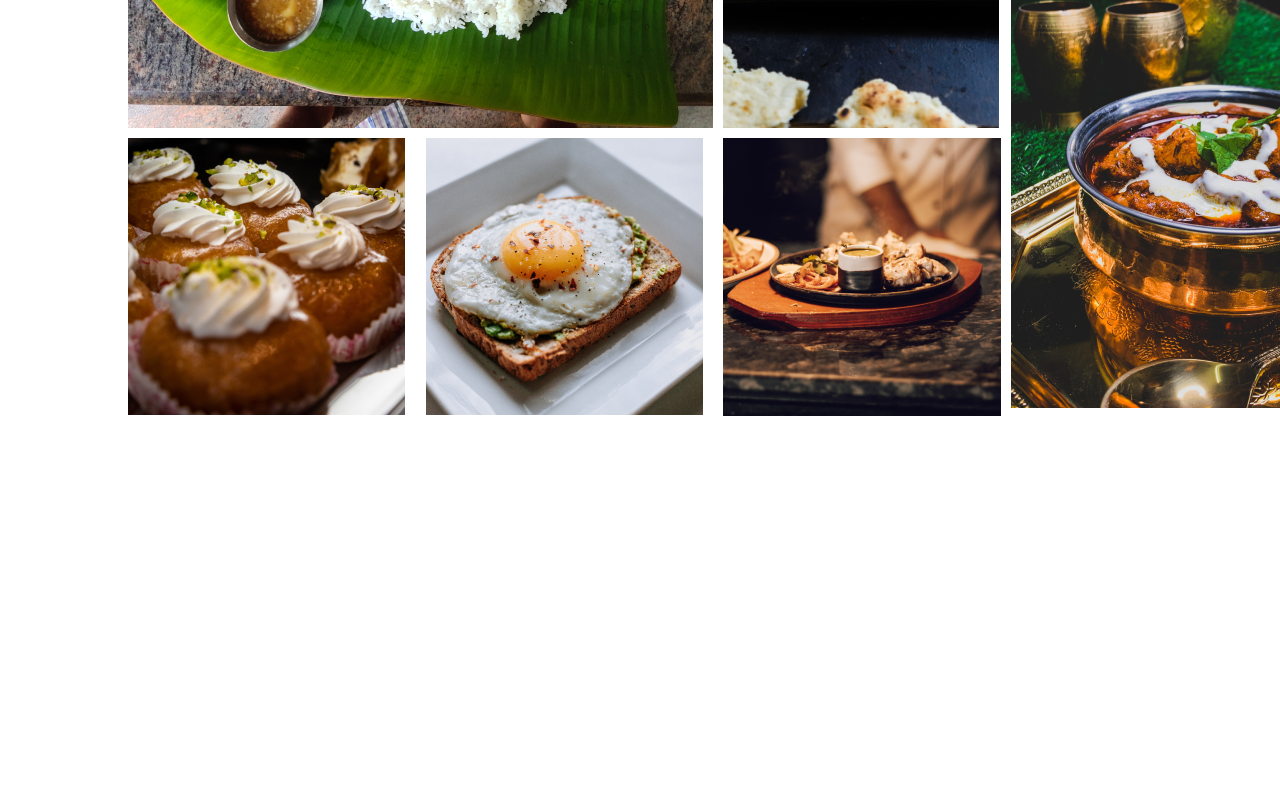
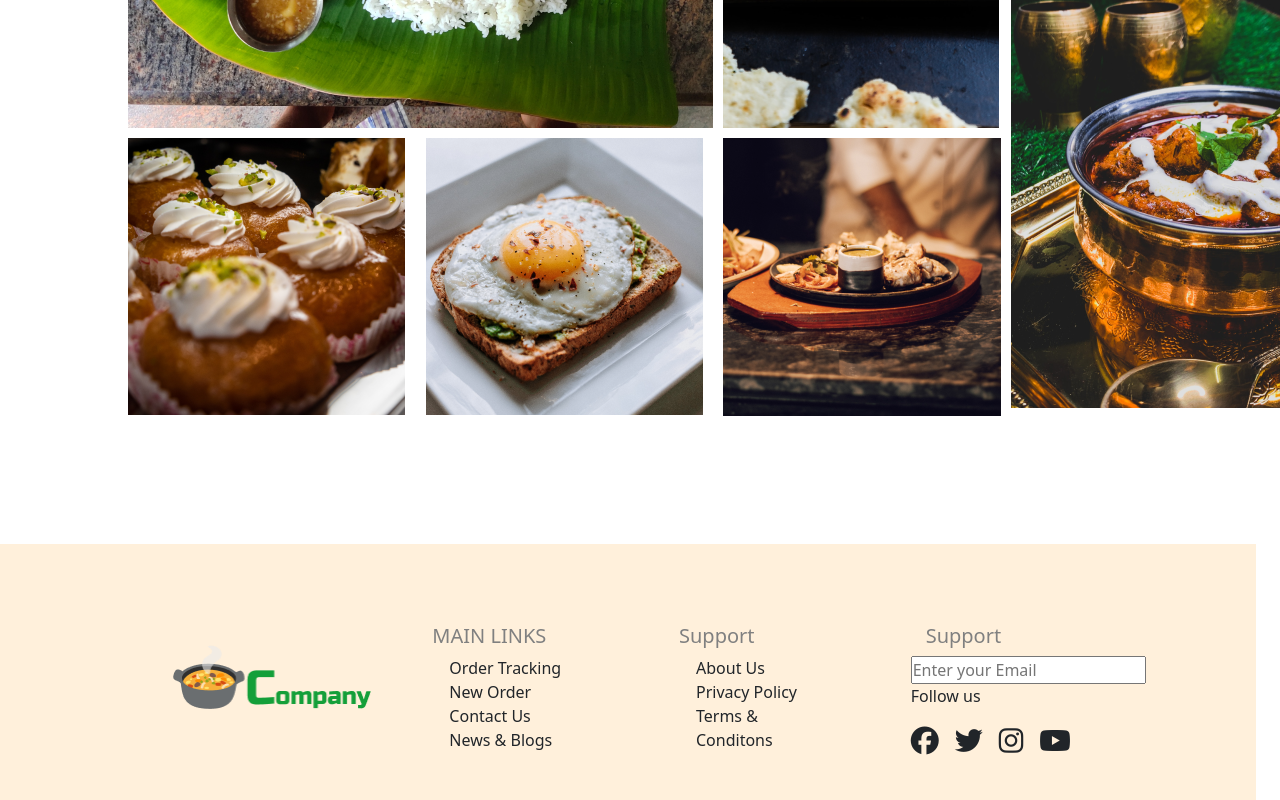
Before and after one commit to afshanqasim07/restaurant-website, a plain HTML site: page index.html in a window 1280 px wide. Shown: the part 1665-2465 px from the top of the page. Before the commit the page ends 2209 px from the top, so only its background shows below. Drawn offline with nearby package versions, Linux system fonts and the light colour scheme.

Commit message:
project almost done

```diff
--- a/index.html
+++ b/index.html
@@ -82,8 +82,47 @@
 
    <!-- main ended-->
 </main>
+ <!-- footer started -->
+ <!-- footer started -->
+  <div class="container-fluid">
+    <div class="footer row justify-content-center gap-5">
+        <div class="footerlogo one col-12 col-md-2 col-lg-2">
+         <img src="./assets/logo.png" alt="" width="200px">
+        </div>
+        <div class="two col-12 col-md-2 col-lg-2 mt-5">
+            <h5>MAIN LINKS</h5>
+            <ul>
+                <li>Order Tracking</li>
+                <li>New Order</li>
+                <li>Contact Us</li>
+                <li>News & Blogs</li>
+            </ul>
+        </div>
+        <div class="three  col-12 col-md-2 col-lg-2 mt-5">
+            <h5>Support</h5>
+            <ul>
+                <li>About Us</li>
+                <li>Privacy Policy</li>
+                <li>Terms & Conditons</li>
+            </ul>
+        </div>
+        <div class="four col-12 col-md-2 col-lg-2 mt-5">
+            <h5>Support</h5>
+            <input type="text" name="" id="" placeholder="Enter your Email">
+            <p>Follow us</p>
+            <DIV class="ICONS d-flex gap-3">
+            <h3><i class="fa-brands fa-facebook"></i></h3>
+            <h3><i class="fa-brands fa-twitter"></i></i></h3>
+            <h3><i class="fa-brands fa-instagram"></i></h3>
+            <h3><i class="fa-brands fa-youtube"></i></h3>
+            </DIV>
+        </div>
+    </div>
 
+  </div>
+ <!-- footer started -->
 
+ <script src="https://kit.fontawesome.com/3923869c7a.js" crossorigin="anonymous"></script>
     <script src="https://cdn.jsdelivr.net/npm/bootstrap@5.0.2/dist/js/bootstrap.bundle.min.js" integrity="sha384-MrcW6ZMFYlzcLA8Nl+NtUVF0sA7MsXsP1UyJoMp4YLEuNSfAP+JcXn/tWtIaxVXM" crossorigin="anonymous"></script>
 </body>
 </html>
--- a/style.css
+++ b/style.css
@@ -38,6 +38,13 @@ font-size: 3rem;
 
 
     }
+    .grid {
+        padding: 10px;
+      }
+      .grid-image {
+        border-radius: 0px;
+        width: 200PX;
+      }
 }
 @media (min-width: 768px) and (max-width: 1024px){
     .heroimage{
@@ -113,3 +120,21 @@ hr{
     margin-left: 47%;
     margin-bottom: 2rem;
 }
+.footer{
+    background-color: rgb(255,240,219);
+    height: 100%;
+    width: 100%;
+}
+ul li{
+    list-style-type: none;
+}
+h5{
+color: gray;
+margin-left: 15px;
+}
+.footerlogo{
+    margin-top: 4rem;
+}
+.footer{
+    padding: 2rem;
+}
```
